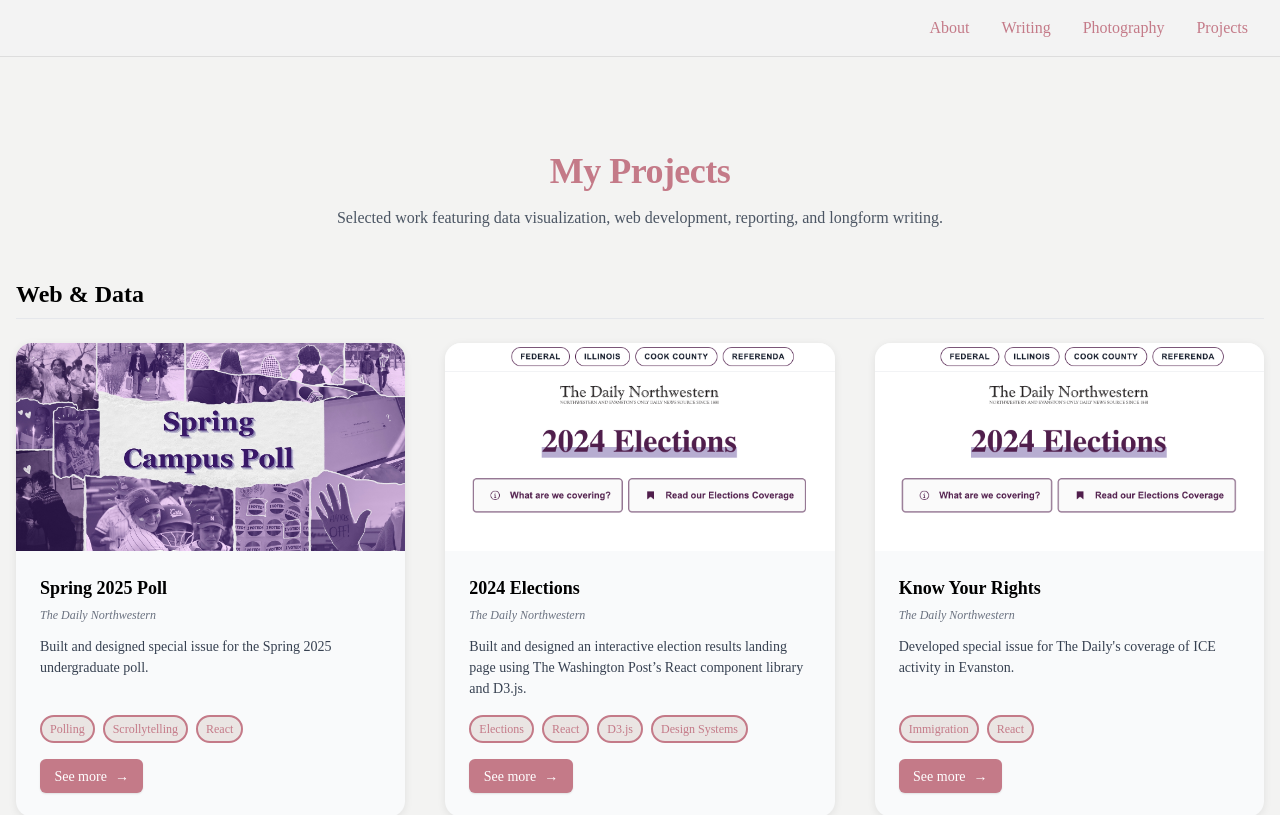
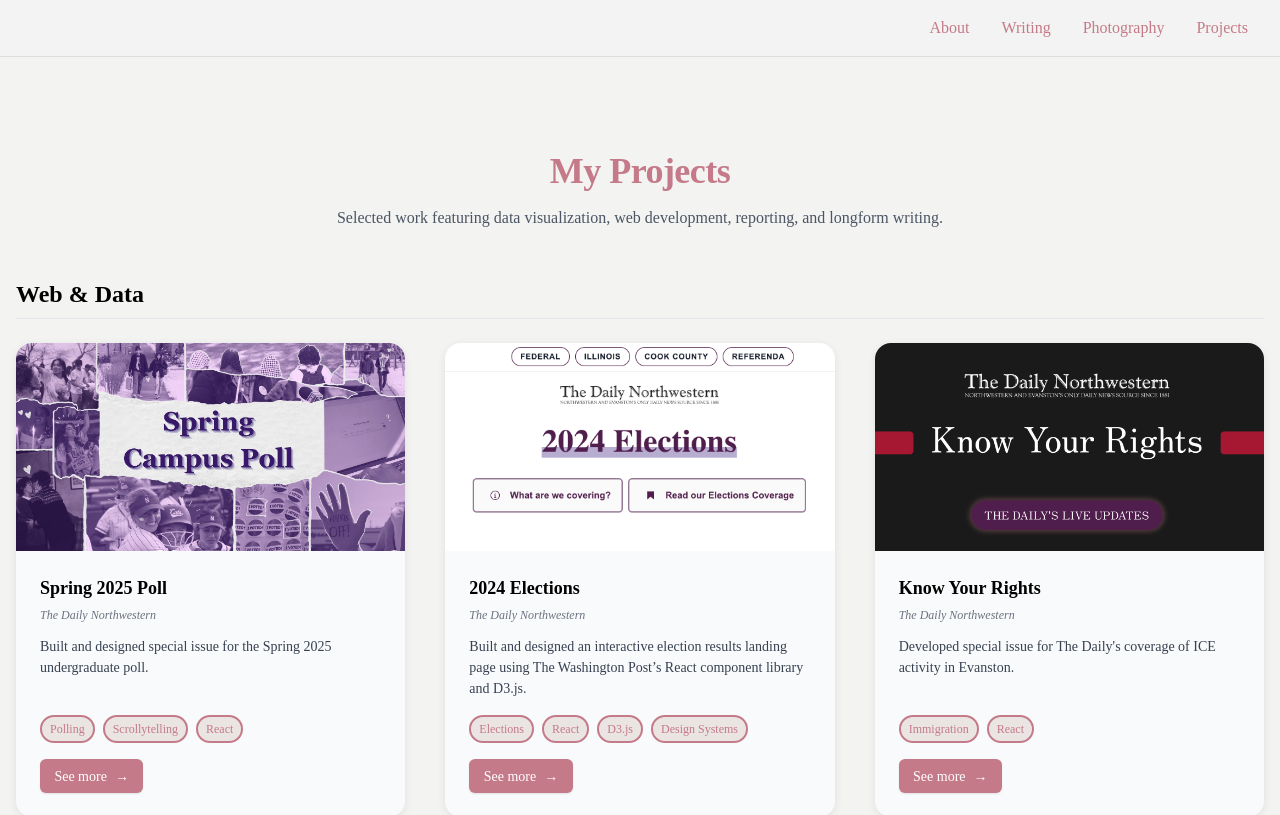
Before and after one commit to yongssh/yongssh.github.io, a Next.js app: page /projects in a window 1280 px wide. Shown: the top 815 px of the page. Built offline with nearby package versions, Linux system fonts and the light colour scheme; a web font is replaced by a local one.

Commit message:
updated projs

```diff
--- a/src/app/projects/page.tsx
+++ b/src/app/projects/page.tsx
@@ -31,7 +31,7 @@ const projects = [
     outlet: "The Daily Northwestern",
     description:
       "Developed special issue for The Daily's coverage of ICE activity in Evanston.",
-    image: "/2024elections.png",
+    image: "/KnowYourRights.png",
     url: "https://apps.dailynorthwestern.com/know-your-rights/",
     tags: ["Immigration", "React"],
     type: "Web & Data",
```
Also changed, not shown: public/KnowYourRights.png (added).
